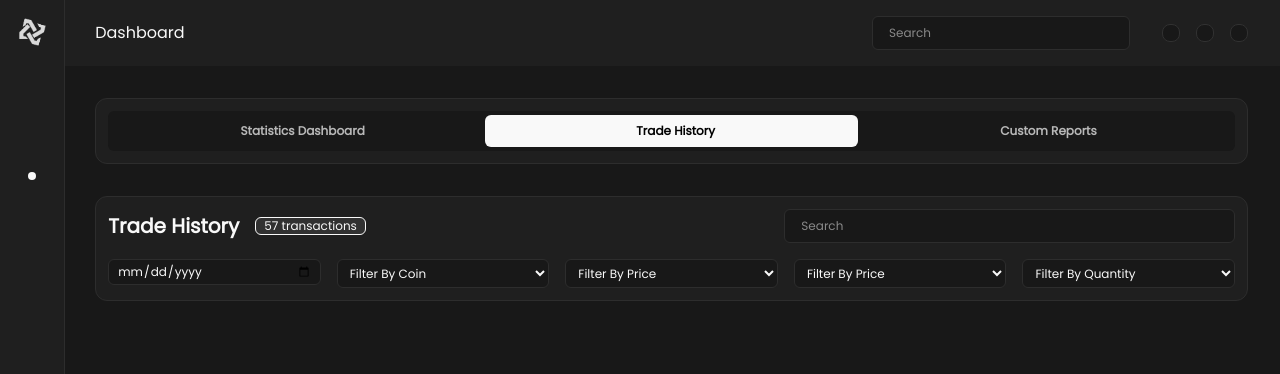
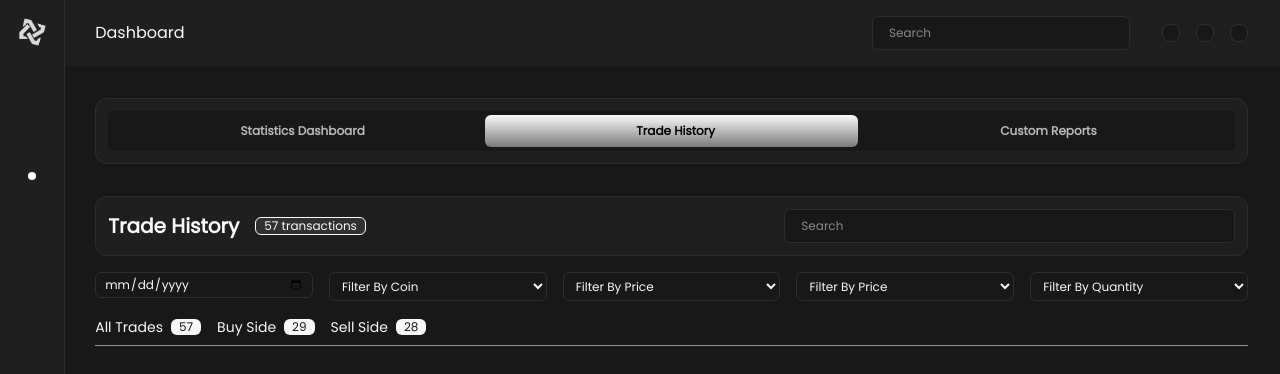
Before and after one commit to Hardy101/liquiDex, a React (Vite) app: page /analytics in a window 1280 px wide. Both pictures are taken after a click on the button "Trade History". Shown: the top 374 px of the page. Built offline with nearby package versions, Linux system fonts and the light colour scheme; some icons are missing.

Commit message:
light background change

```diff
--- a/src/App.css
+++ b/src/App.css
@@ -35,6 +35,14 @@
 .a-dashboard-info-p {
   @apply flex flex-col gap-1;
 }
+.gradient-1 {
+  background: rgb(249, 249, 249);
+  background: linear-gradient(
+    180deg,
+    rgba(249, 249, 249, 1) 0%,
+    rgba(123, 123, 123, 1) 100%
+  );
+}
 /* Fonts */
 @font-face {
   font-family: poppins-regular;
--- a/src/components/analyticsNavbar.tsx
+++ b/src/components/analyticsNavbar.tsx
@@ -32,7 +32,7 @@ const AnalyticsNavbar: React.FC<Props> = ({ activeTab, setActiveTab }) => {
             <li key={index}>
               <button
                 className={`sec-nav-btn cursor-pointer ${
-                  activeTab == id ? "bg-light-1 text-black" : ""
+                  activeTab == id ? "gradient-1 text-black" : ""
                 }`}
                 onClick={() => setActiveTab(id)}
               >
--- a/src/components/tradeHistory.tsx
+++ b/src/components/tradeHistory.tsx
@@ -1,9 +1,14 @@
 import React from "react";
 
 const TradeHistory: React.FC = () => {
+  const trade_types = [
+    { type: "all_trades", txt: "All Trades", amnt: "57" },
+    { type: "buy", txt: "Buy Side", amnt: "29" },
+    { type: "sell", txt: "Sell Side", amnt: "28" },
+  ];
   return (
-    <div className="bg-dark-2 border border-grey-3 rounded-xl p-3 text-light-1 text-xs grid gap-4">
-      <div className="flex justify-between gap-4">
+    <div className=" text-light-1 text-xs grid gap-4">
+      <div className="bg-dark-2 border border-grey-3 rounded-xl p-3 flex justify-between gap-4">
         <h2 className="text-xl font-bold flex gap-4 grow">
           <span className="my-auto">Trade History</span>
           <span className="bg-dark-3 border border-light-1 rounded-md px-2 text-xs font-medium my-auto">
@@ -59,6 +64,19 @@ const TradeHistory: React.FC = () => {
           </div>
         </form>
       </div>
+
+      {/* Trades */}
+      <ul className="flex gap-4 text-sm border-b pb-2 border-grey-4">
+        {/* {asides_nav_link.map(({ icon, path, status }, index) => { */}
+        {trade_types.map(({ txt, amnt }, index) => (
+          <li className="flex gap-2">
+            <span>{txt}</span>
+            <span className="bg-light-1 rounded-md px-2 text-dark-1 text-xs my-auto">
+              {amnt}
+            </span>
+          </li>
+        ))}
+      </ul>
     </div>
   );
 };
```
